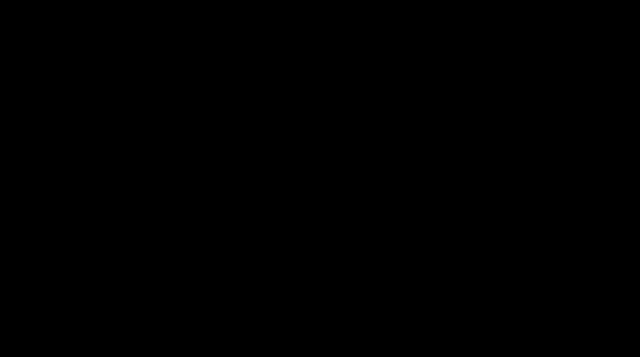
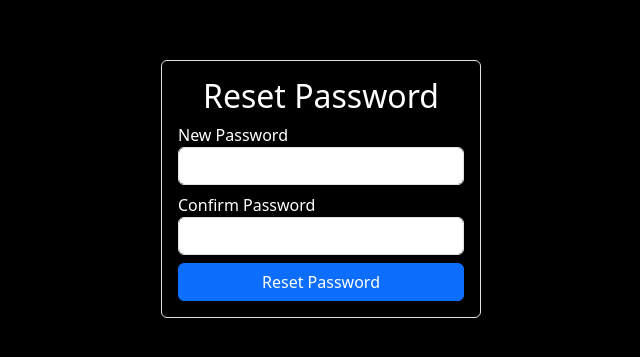
Before and after one commit to lovis-ambrose/MoviesHub, a React (Create React App) app: page /reset-password in a window 1280 px wide. Before the commit this address had no page. Shown: the part 211-568 px from the top of the page, without its empty margins (319-959 px from the left). Built offline with nearby package versions, Linux system fonts and the light colour scheme.

Commit message:
impement reset password

```diff
--- a/src/App.js
+++ b/src/App.js
@@ -7,6 +7,7 @@
 import ForgotPassword from './components/ForgotPassword';
 import Home from './components/Home';
 import MovieDetails from "./components/MovieDetails";
+import ResetPassword from "./components/ResetPassword";
 
 
 function App() {
@@ -21,6 +22,7 @@
             <Route path="/register" element={<Register />} />
             <Route path="/login" element={<Login />} />
             <Route path="/forgot-password" element={<ForgotPassword />} />
+            <Route path="/reset-password" element={<ResetPassword />} />
             <Route path="/movie/:imdbID" element={<MovieDetails />} />
           </Routes>
       </div>
--- /dev/null
+++ b/src/components/ResetPassword.js
@@ -0,0 +1,72 @@
+import React, { useState } from 'react';
+import { useLocation, useNavigate } from 'react-router-dom';
+import { account } from './Appwrite';
+
+const ResetPassword = () => {
+    const [password, setPassword] = useState('');
+    const [confirmPassword, setConfirmPassword] = useState('');
+    const [error, setError] = useState('');
+    const navigate = useNavigate();
+
+    const location = useLocation();
+
+    // Extract token and userId from URL parameters
+    const queryParams = new URLSearchParams(location.search);
+    const userId = queryParams.get('userId');
+    const secret = queryParams.get('secret');
+
+    const handleSubmit = async (e) => {
+        e.preventDefault();
+
+        // Check if passwords match
+        if (password !== confirmPassword) {
+            setError('Passwords do not match');
+            return;
+        }
+
+        try {
+            // Complete the password reset process
+            await account.updateRecovery(userId, secret, password, confirmPassword);
+            console.log('Password reset successfully');
+            // Optionally, redirect user to the login page
+            navigate('/login');
+        } catch (error) {
+            console.error('Error resetting password:', error);
+            setError('Failed to reset password. Please try again.');
+        }
+    };
+
+    return (
+        <div className="d-flex justify-content-center align-items-center vh-100">
+            <div className="text-start border rounded p-3 w-25">
+                <h2 className='text-center'>Reset Password</h2>
+                <form onSubmit={handleSubmit}>
+                    <div className="form-group">
+                        <label>New Password</label>
+                        <input
+                            type="password"
+                            value={password}
+                            onChange={(e) => setPassword(e.target.value)}
+                            required
+                            className="form-control text-start"
+                        />
+                    </div>
+                    <div className="form-group mt-2">
+                        <label>Confirm Password</label>
+                        <input
+                            type="password"
+                            value={confirmPassword}
+                            onChange={(e) => setConfirmPassword(e.target.value)}
+                            required
+                            className="form-control text-start"
+                        />
+                    </div>
+                    {error && <div className="alert alert-danger mt-2">{error}</div>}
+                    <button type="submit" className="btn btn-primary mt-2 w-100">Reset Password</button>
+                </form>
+            </div>
+        </div>
+    );
+};
+
+export default ResetPassword;
```
